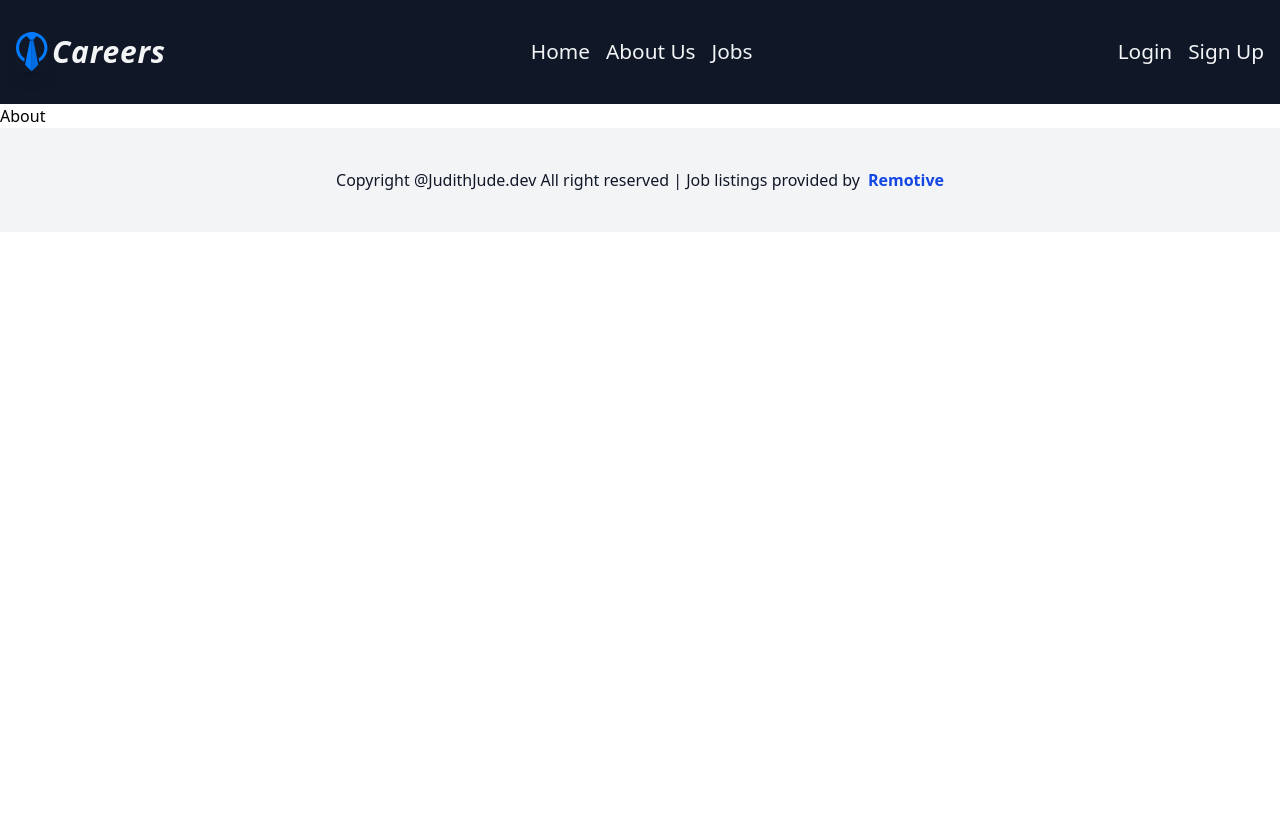
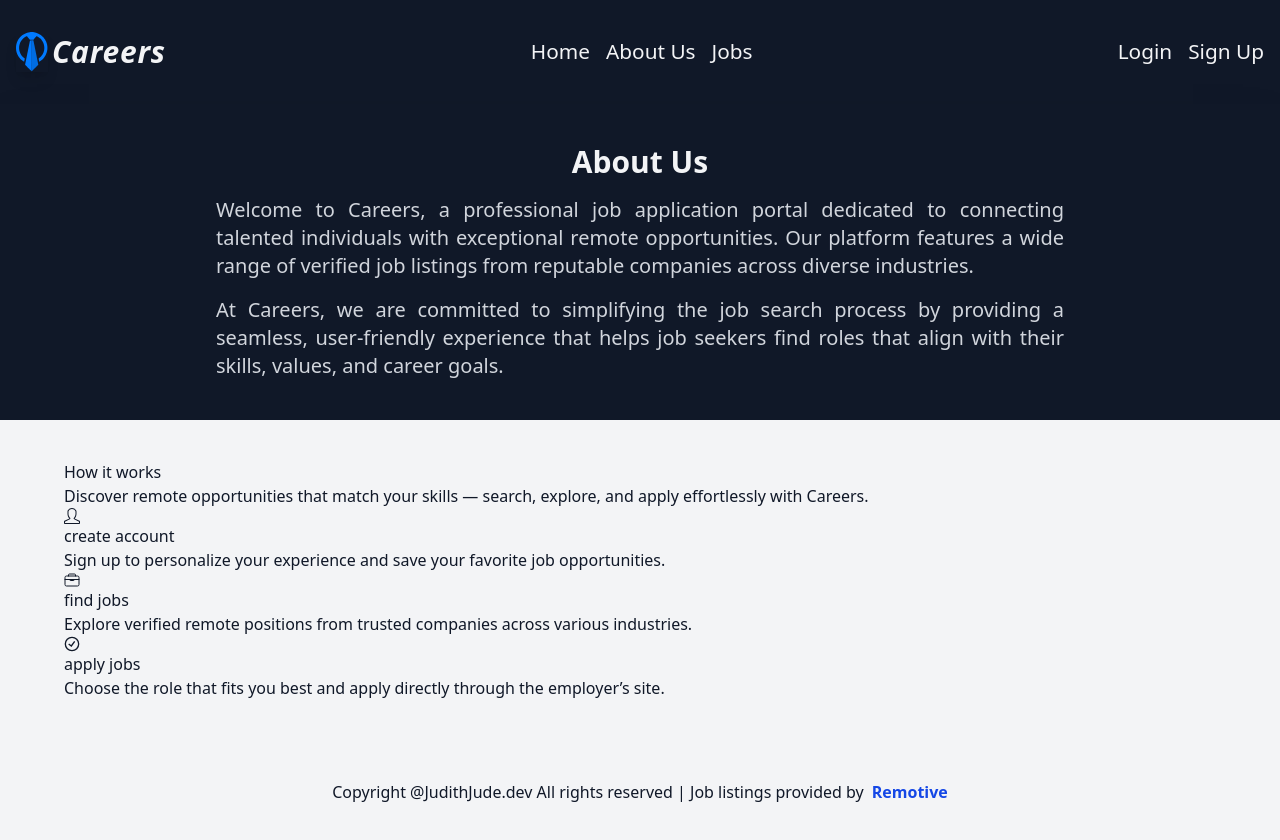
Before and after one commit to JudithJude369/Careers, a React (Vite) app: page /about in a window 1280 px wide. Shown: the top 840 px of the page. Before the commit the page ends 800 px from the top, so only its background shows below. Built offline with nearby package versions, Linux system fonts and the light colour scheme.

Commit message:
about section

```diff
--- a/src/components/Footer.jsx
+++ b/src/components/Footer.jsx
@@ -2,7 +2,7 @@ const Footer = () => {
   return (
     <footer className=" text-gray-900 text-center">
       <p>
-        Copyright @JudithJude.dev All right reserved | Job listings provided by
+        Copyright @JudithJude.dev All rights reserved | Job listings provided by
         <a
           href="https://remotive.com"
           target="_blank"
--- a/src/pages/About.jsx
+++ b/src/pages/About.jsx
@@ -1,5 +1,67 @@
+import { SlUser } from "react-icons/sl";
+import { IoBriefcaseOutline } from "react-icons/io5";
+import { GrStatusGood } from "react-icons/gr";
+
 const About = () => {
-  return <div>About</div>;
+  return (
+    <main>
+      <section className="text-gray-100 bg-gray-900 align-items shadow-2xl ">
+        {/* about-hero-section */}
+        <div className="max-w-4xl mx-auto px-6">
+          <h1 className="text-3xl font-[800] capitalize text-center ">
+            about us
+          </h1>
+          <div className="text-justify text-gray-300 text-xl mt-4">
+            <p>
+              Welcome to Careers, a professional job application portal
+              dedicated to connecting talented individuals with exceptional
+              remote opportunities. Our platform features a wide range of
+              verified job listings from reputable companies across diverse
+              industries.
+            </p>
+            <p className="mt-4">
+              At Careers, we are committed to simplifying the job search process
+              by providing a seamless, user-friendly experience that helps job
+              seekers find roles that align with their skills, values, and
+              career goals.
+            </p>
+          </div>
+        </div>
+      </section>
+      {/* how it works */}
+      <section className="align-items bg-gray-100 text-gray-900">
+        <h2>How it works</h2>
+        <p>
+          Discover remote opportunities that match your skills — search,
+          explore, and apply effortlessly with Careers.
+        </p>
+        <div>
+          <SlUser />
+          <h2>create account</h2>
+          <p>
+            Sign up to personalize your experience and save your favorite job
+            opportunities.
+          </p>
+        </div>
+        <div>
+          <IoBriefcaseOutline />
+          <h2>find jobs</h2>
+          <p>
+            Explore verified remote positions from trusted companies across
+            various industries.
+          </p>
+        </div>
+        <div>
+          <GrStatusGood />
+          <h2>apply jobs</h2>
+          <p>
+            Choose the role that fits you best and apply directly through the
+            employer’s site.
+          </p>
+        </div>
+      </section>
+    </main>
+  );
 };
 
 export default About;
@@ -33,6 +95,4 @@ export default About;
 
 // “Is this platform free to use?”
 
-// “How do I contact support?”
-
 // “Can I search by company or job title?”
--- a/src/pages/Landing.jsx
+++ b/src/pages/Landing.jsx
@@ -3,7 +3,9 @@ import { Companies, Customers, FormInput, RecentJobs } from "@/components";
 const Landing = () => {
   return (
     <main>
-      <section className="text-gray-100 bg-gray-900 align-items shadow-2xl text-center  ">
+      {/* hero section */}
+      <section className="text-gray-100 bg-gray-900 shadow-2xl text-center  ">
+        <div className="align-items">
           <h1 className="text-3xl font-[800] capitalize">
             Find your dream job today!
           </h1>
@@ -11,11 +13,14 @@ const Landing = () => {
             connecting talent with opportunity: your gateway to career success
           </p>
           <FormInput />
+        </div>
         <Companies />
       </section>
+      {/* recent job section */}
       <section className="align-items text-gray-900 bg-gray-100">
         <RecentJobs />
       </section>
+      {/* customers reviews */}
       <section className="align-items text-gray-900 bg-sky-50">
         <h2 className="text-center text-[1.5rem] font-semibold my-8">
           Too good to be true? Hear from our customers.
```
Lines whose indentation alone changed are shown as unchanged.
